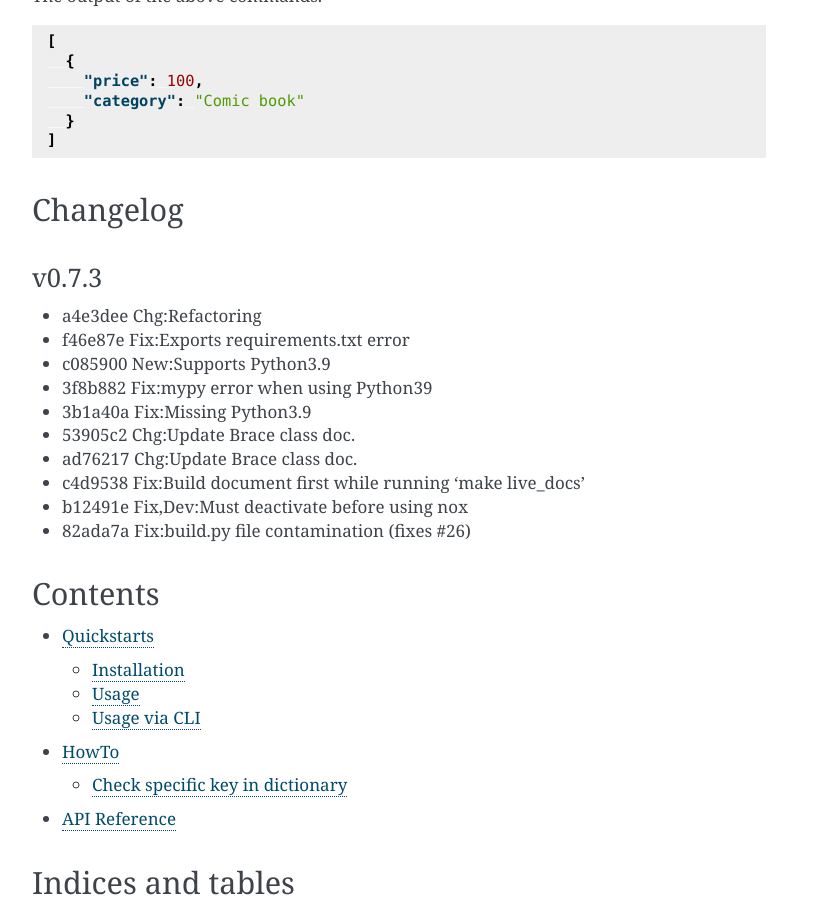
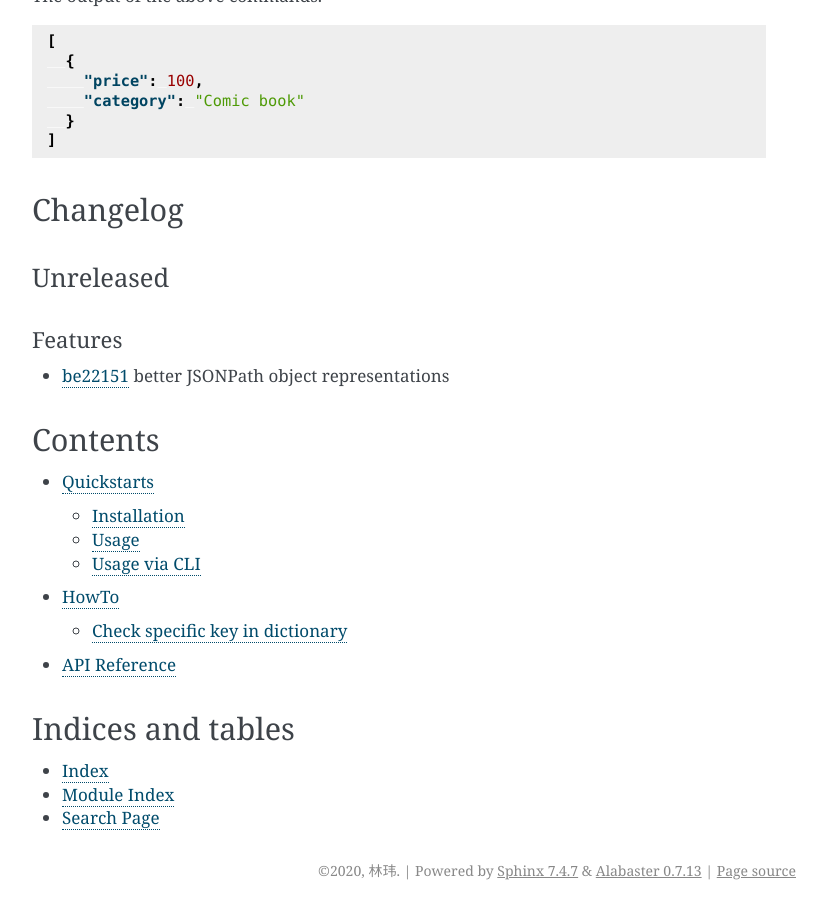
Before and after one commit to linw1995/jsonpath, a Sphinx documentation site: the page built from docs/source/index.rst, in a window 1280 px wide and 900 px high, scrolled down 1549 px. Shown: the whole window, without its empty margins (356-1183 px from the left). Built offline with Sphinx 7.4.7, drawn with Linux system fonts in a browser that asks for light colours.

Commit message:
docs(changelog): update

```diff
--- a/docs/source/changelog.rst
+++ b/docs/source/changelog.rst
@@ -2,20 +2,15 @@
 Changelog
 =========
 
-v0.7.3
-~~~~~~
+Unreleased
+~~~~~~~~~~
 
-- a4e3dee Chg:Refactoring
-- f46e87e Fix:Exports requirements.txt error
-- c085900 New:Supports Python3.9
-- 3f8b882 Fix:mypy error when using Python39
-- 3b1a40a Fix:Missing Python3.9
-- 53905c2 Chg:Update Brace class doc.
-- ad76217 Chg:Update Brace class doc.
-- c4d9538 Fix:Build document first while running 'make live_docs'
-- b12491e Fix,Dev:Must deactivate before using nox
-- 82ada7a Fix:build.py file contamination (fixes #26)
+Features
+********
 
+- be22151_ better JSONPath object representations
+
+.. _be22151: https://github.com/linw1995/jsonpath/commit/be221513bd8a1821e8007eb1c2d4f10aa6d3f987
 
 .. include:: history.rst
     :start-line: 4
```
Also changed, not shown: README.rst (+7 -12 lines), docs/source/history.rst (+14 -0 lines).
